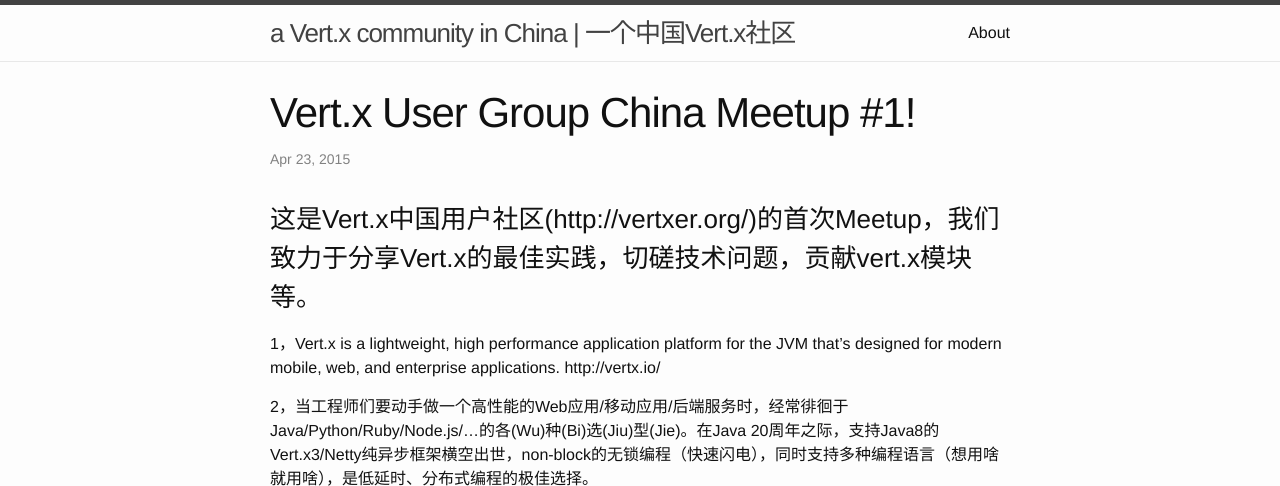
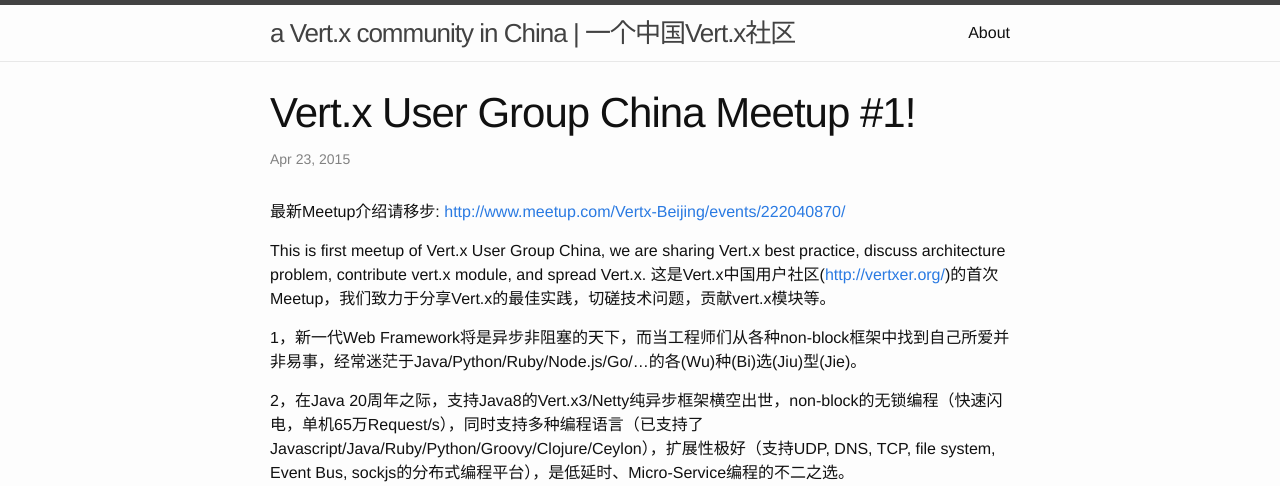
Before and after one commit to vertxer/vertxer.github.io, a Jekyll site: the page built from _posts/2015-04-24-vertx-beijing-first-meetup.markdown, in a window 1280 px wide and 1400 px high. Shown: the top 486 px of the window. Built offline with Jekyll 4.4.1, drawn with Linux system fonts in a browser that asks for light colours; some of the changed text lies outside the part shown; grey boxes are pictures that could not be loaded.

Commit message:
meetup article

```diff
--- a/_config.yml
+++ b/_config.yml
@@ -2,7 +2,7 @@
 title: a Vert.x community in China | 一个中国Vert.x社区
 email: vertxer@gmail.com
 description: > # this means to ignore newlines until "baseurl:"
-  Vertxer.org is a Vert.x user community in China, sharing Vert.x best practice, discuss architecture problem, contribute vert.x module, launch regular meetup in Beijing ,and spread Vert.x. | Vertxer.org是一个Vert.x中国用户社区，致力于分享Vert.x技术问题。
+  Vertxer.org is a Vert.x user community in China, sharing Vert.x best practice, discuss architecture problem, contribute vert.x module, launch regular meetup in Beijing ,and spread Vert.x. | Vertxer.org是一个Vert.x中国用户社区，致力于分享Vert.x技术问题。 | Meetup主页是<http://www.meetup.com/Vertx-Beijing/>
 baseurl: "" # the subpath of your site, e.g. /blog/
 url: "http://vertxer.org" # the base hostname & protocol for your site
 twitter_username: vertxer
--- a/_posts/2015-04-24-vertx-beijing-first-meetup.markdown
+++ b/_posts/2015-04-24-vertx-beijing-first-meetup.markdown
@@ -4,30 +4,49 @@
 date:   2015-04-23 09:00:00
 categories: meetup
 ---
-###这是Vert.x中国用户社区(http://vertxer.org/)的首次Meetup，我们致力于分享Vert.x的最佳实践，切磋技术问题，贡献vert.x模块等。
 
-1，Vert.x is a lightweight, high performance application platform for the JVM that’s designed for modern mobile, web, and enterprise applications.  http://vertx.io/
+最新Meetup介绍请移步: <http://www.meetup.com/Vertx-Beijing/events/222040870/>
 
-2，当工程师们要动手做一个高性能的Web应用/移动应用/后端服务时，经常徘徊于Java/Python/Ruby/Node.js/...的各(Wu)种(Bi)选(Jiu)型(Jie)。在Java 20周年之际，支持Java8的Vert.x3/Netty纯异步框架横空出世，non-block的无锁编程（快速闪电），同时支持多种编程语言（想用啥就用啥），是低延时、分布式编程的极佳选择。
+This is first meetup of Vert.x User Group China, we are sharing Vert.x best practice, discuss architecture problem, contribute vert.x module, and spread Vert.x. 这是Vert.x中国用户社区(<http://vertxer.org/>)的首次Meetup，我们致力于分享Vert.x的最佳实践，切磋技术问题，贡献vert.x模块等。
 
-性能测试排行榜请看：
-![TechEmpower benchmarks](http://photos4.meetupstatic.com/photos/event/6/2/0/c/600_436645100.jpeg)
+1，新一代Web Framework将是异步非阻塞的天下，而当工程师们从各种non-block框架中找到自己所爱并非易事，经常迷茫于Java/Python/Ruby/Node.js/Go/...的各(Wu)种(Bi)选(Jiu)型(Jie)。
 
+2，在Java 20周年之际，支持Java8的Vert.x3/Netty纯异步框架横空出世，non-block的无锁编程（快速闪电，单机65万Request/s），同时支持多种编程语言（已支持了Javascript/Java/Ruby/Python/Groovy/Clojure/Ceylon），扩展性极好（支持UDP, DNS, TCP, file system, Event Bus, sockjs的分布式编程平台），是低延时、Micro-Service编程的不二之选。
 
-From https://www.techempower.com/blog/2013/03/28/frameworks-round-1/
-
-3，本次Meetup拒绝假大空、也不扯语言之争，而专注于技术干货：non-block/Reactor架构分析（为什么它如此之快？）、Vert.x核心代码分析（如何实现一个支持UDP, DNS, TCP, file system, event bus, sockjs的分布式编程平台？）、Vert.x最佳实践（最适合用在哪些业务场景？）
+3，我们拒绝假大空、也不扯语言之争，而专注于技术干货：non-block/Reactor架构分析（为什么它如此之快？）、Vert.x核心代码分析（剖析5万行源代码）、Vert.x最佳实践（最适合用在哪些业务场景？）
 
 4，暂定议程如下：
 
 14:00 - 14:15 Intro/暖场
 
-14:15 - 15:00 Keynote: Why Vert.x is so fast | 为什么Vert.x性能如此之快?
+14:15 - 15:00 Keynote: Vert.x Introduction and Architecture Analysis | Vert.x概览与架构分析 | 白小勇
 
 15:00 - 15:10 Break
 
-15:10 - 15:55 Keynote: Several Best Practice on Vert.x | Vert.x上的几个最佳实践.
+15:10 - 15:55 Keynote: Several Best Practice on Vert.x | Vert.x上的几个最佳实践 | 杨旭钧
 
 15:55 - 16:35 Lightning talk
 
 16:35 - 17:00 Free talk
+
+
+
+费用：AA制，估计人均30元
+
+
+
+【补充】
+
+Vert.x is a lightweight, high performance application platform for the JVM that’s designed for modern mobile, web, and enterprise applications.  <http://vertx.io/>
+
+
+
+下图是TechEmpower Round 8 测试结果【笔者补充：此类简单粗暴的测试不能代表一切，但也是个重要参考】，From<http://www.oschina.net/news/49158/undertow_vert_x_and_netty_benchmarks>
+
+![](http://photos4.meetupstatic.com/photos/event/5/6/5/b/600_437002107.jpeg)
+
+
+
+下图是TechEmpower Round 1测试结果，From <https://www.techempower.com/blog/2013/03/28/frameworks-round-1/>
+
+![](http://photos4.meetupstatic.com/photos/event/6/2/0/c/600_436645100.jpeg)
```
